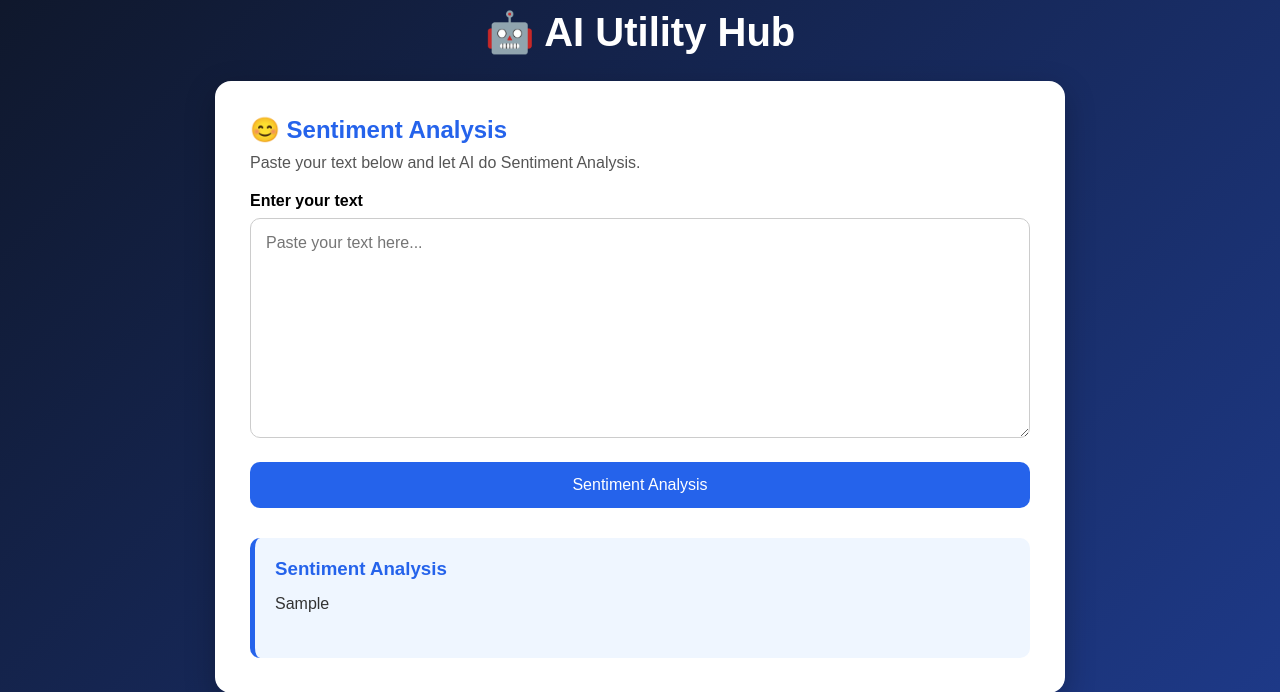
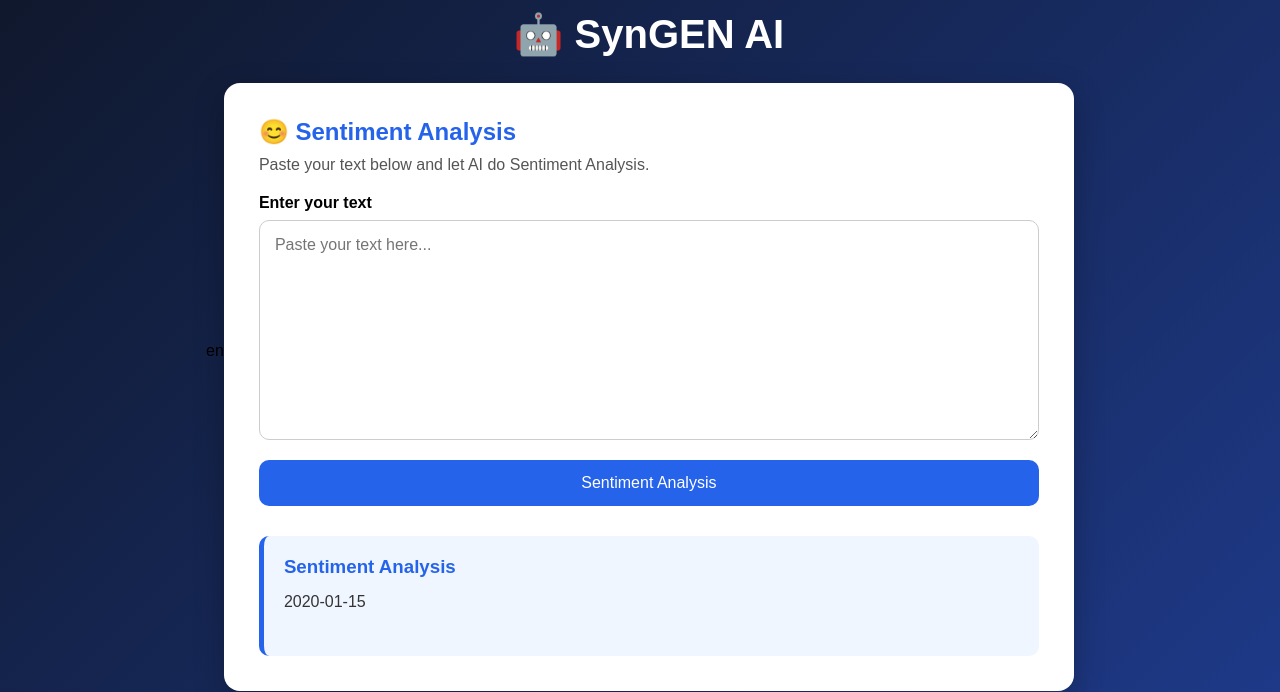
Before and after one commit to vaibhav01-source/project, a Flask app: template templates/senti.html in a window 1280 px wide. Shown: the part 49-741 px from the top of the page. Run offline with Flask 3, Linux system fonts and the light colour scheme; the template is opened without the code that fills it: most values are stand-ins (such as "Sample title", 1, 10 or a date in 2020).

Commit message:
Update senti.html

```diff
--- a/templates/senti.html
+++ b/templates/senti.html
@@ -1,11 +1,11 @@
-<!DOCTYPE html>
+en<!DOCTYPE html>
 <html lang="en">
 <head>
     <meta charset="UTF-8">
     <meta name="viewport" content="width=device-width, initial-scale=1.0">
-    <title>AI Utility Hub | Abuse Detection </title>
+    <title>SynGEN AI | Sentiment Analysis </title>
 
-    <link rel="stylesheet" href="{{ url_for('static', filename='abuse_det_style.css') }}">
+    <link rel="stylesheet" href="{{ url_for('static', filename='sentiment_analysis.css') }}">
 </head>
 <body>
 <div class="container">
@@ -20,7 +20,7 @@
             <a href="/logout" class="logout-btn"> Log Out</a>
         </div>
     </nav>
-    <h1>🤖 AI Utility Hub</h1>
+    <h1>🤖 SynGEN AI</h1>
     <div class="card">
         <h2>😊 Sentiment Analysis</h2>
         <p>Paste your text below and let AI do Sentiment Analysis.</p>
@@ -36,7 +36,7 @@
         {% if abuse_det %}
         <div class="output">
             <h3>Sentiment Analysis</h3>
-            <p>{{ abuse_det }}</p>
+            <p>{{ sentiment_analysis }}</p>
         </div>
         {% endif %}
     </div>
```
